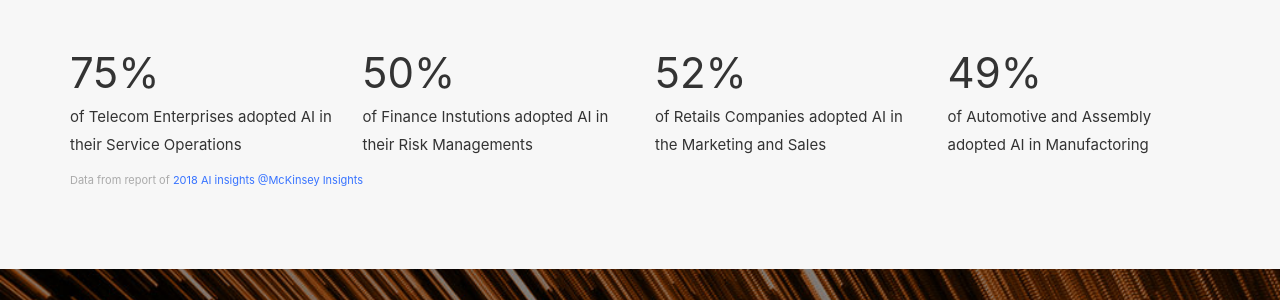
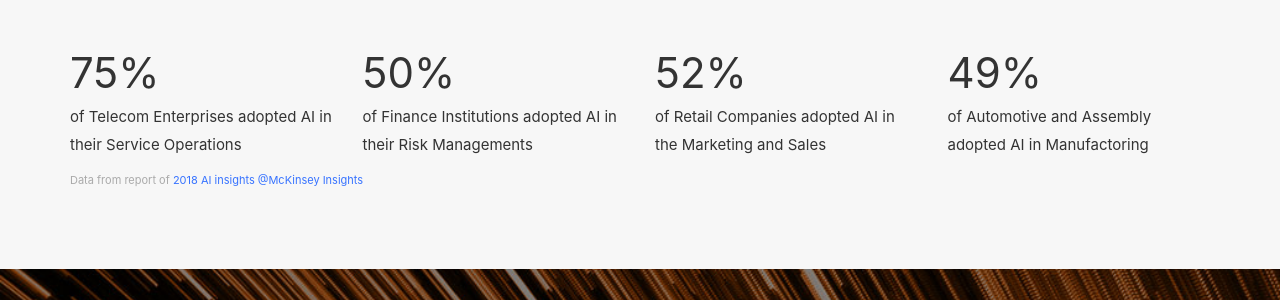
Before and after one commit to oursky/skylab, a Jekyll site: the page built from index.html, in a window 1280 px wide and 900 px high, scrolled down 3756 px. Shown: the part 153-453 px from the top of the window. Built offline with Jekyll 4.4.1, drawn with Linux system fonts in a browser that asks for light colours; nearby versions of some CDN libraries.

```diff
--- a/_includes/clients.html
+++ b/_includes/clients.html
@@ -55,11 +55,11 @@
             </div>
             <div class="col-md-3" >
               <div data-aos="fade-up" data-aos-delay="300" class="stats__block"><span class="stats__count" > 50% </span>
-              <p class="stats__desc">of Finance Instutions adopted AI in their Risk Managements</p></div>
+              <p class="stats__desc">of Finance Institutions adopted AI in their Risk Managements</p></div>
             </div>
              <div class="col-md-3" >
               <div data-aos="fade-up" data-aos-delay="500" class="stats__block"><span class="stats__count"> 52% </span>
-              <p class="stats__desc">of Retails Companies adopted AI in the Marketing and Sales</p></div>
+              <p class="stats__desc">of Retail Companies adopted AI in the Marketing and Sales</p></div>
             </div>
             <div class="col-md-3" >
               <div data-aos="fade-up" data-aos-delay="700" class="stats__block"><span class="stats__count"> 49% </span>
```
